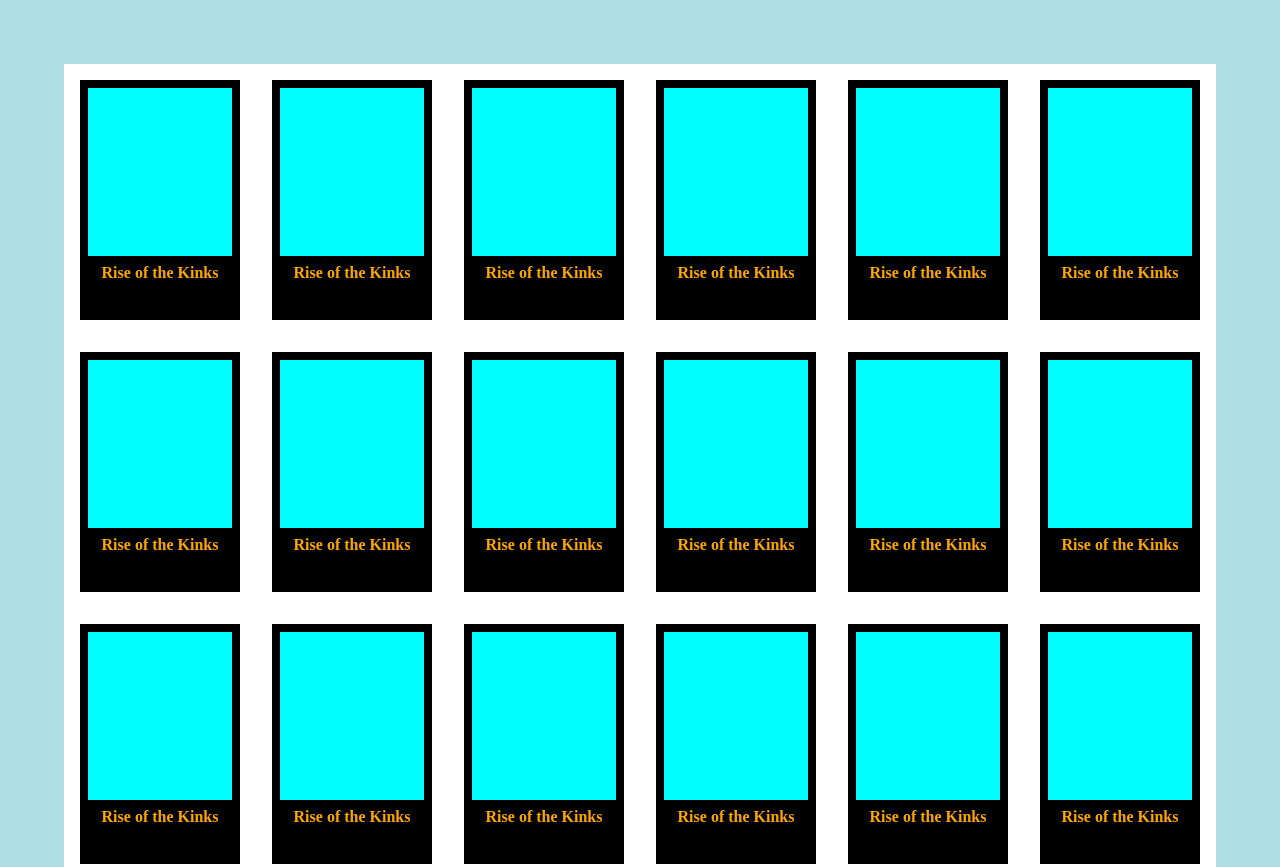
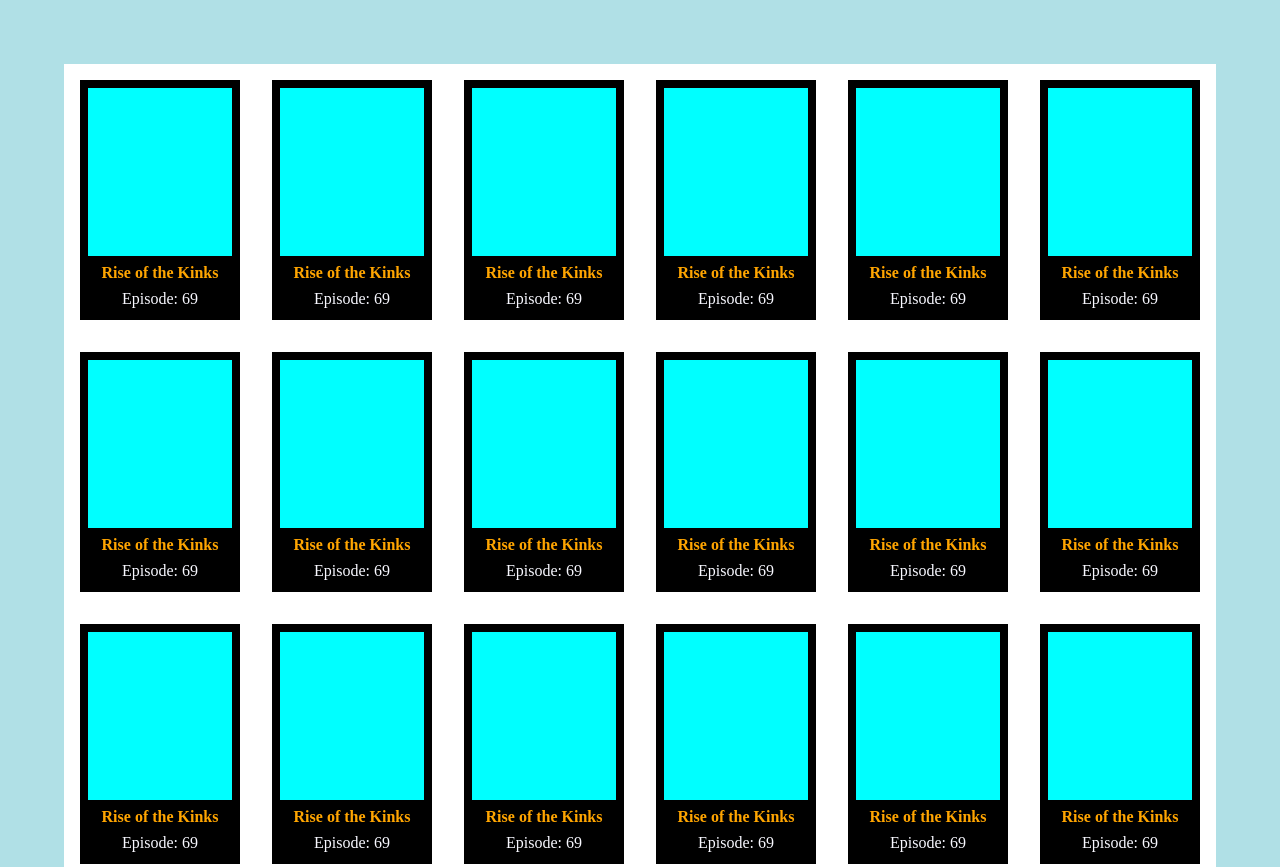
Before and after one commit to ShadowD1337/website, a plain HTML site: page index.html in a window 1280 px wide. Shown: the top 867 px of the page. Drawn offline with Linux system fonts and the light colour scheme.

Commit message:
Update style.css

```diff
--- a/style.css
+++ b/style.css
@@ -63,4 +63,5 @@ body {
 
 .episode {
     margin: 5%;
+    color: ghostwhite
 }
```
